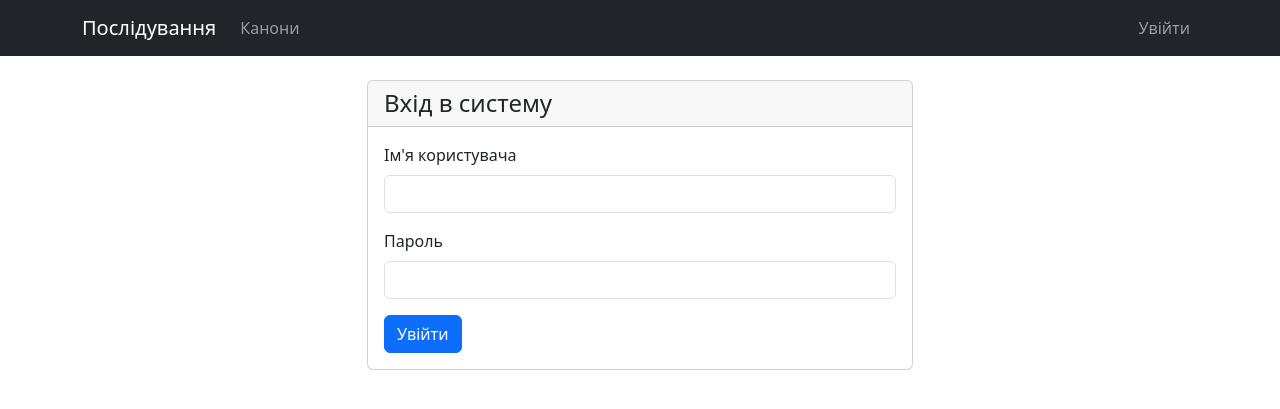
After one commit to erpike/church_charter, a Flask app: page /login in a window 1280 px wide. The commit adds this page. Shown: the top 409 px of the page. Run offline with Flask 3, Linux system fonts and the light colour scheme; parts of the project's set-up code (start-up, migrations or seed data) failed here and were passed over.

Commit message:
auth added

```diff
--- a/app.py
+++ b/app.py
@@ -1,5 +1,6 @@
 from flask import Flask
 
+from auth import init_auth
 from config import get_config
 from config.logging_config import setup_logging
 from routes import init_routes
@@ -15,6 +16,9 @@ def create_app(test_config=None):
     else:
         app.config.update(test_config)
 
+    # add session secret key
+    app.config["SECRET_KEY"] = "your-secret-key-here"
+
     # Setup logging
     logger = setup_logging(app)
 
@@ -27,6 +31,9 @@ def create_app(test_config=None):
         logger.error(f"Failed to initialize database: {e}")
         raise
 
+    # Initialize authentication
+    init_auth(app)
+
     # Initialize routes
     init_routes(app)
 
--- /dev/null
+++ b/auth.py
@@ -0,0 +1,72 @@
+from flask import Blueprint, flash, redirect, render_template, request, url_for
+from flask_login import (
+    LoginManager,
+    current_user,
+    login_required,
+    login_user,
+    logout_user,
+)
+
+from storages.database import db
+from storages.models import User
+
+# create Blueprint
+auth_bp = Blueprint("auth", __name__)
+
+
+def load_user(user_id):
+    with db:
+        return User.get_or_none(User.id == user_id)
+
+
+def init_auth(app):
+    """Initialize authentication for the application."""
+    # set up Flask-Login
+    login_manager = LoginManager()
+    login_manager.init_app(app)
+    login_manager.login_view = "auth.login"
+    login_manager.login_message = "Будь ласка, увійдіть для доступу до цієї сторінки."
+    login_manager.user_loader(load_user)
+
+    # Blueprint register
+    app.register_blueprint(auth_bp)
+
+    # create admin if he does not exist
+    with db:
+        if not User.select().where(User.username == "admin").exists():
+            admin = User(username="admin")
+            admin.set_password("admin_password")
+            admin.save()
+            app.logger.info("Admin user created")
+
+    return login_manager
+
+
+# auth routes
+@auth_bp.route("/login", methods=["GET", "POST"])
+def login():
+    if current_user.is_authenticated:
+        return redirect(url_for("index"))
+
+    if request.method == "POST":
+        username = request.form.get("username")
+        password = request.form.get("password")
+
+        with db:
+            user = User.get_or_none(User.username == username)
+
+        if user and user.check_password(password):
+            login_user(user)
+            next_page = request.args.get("next")
+            return redirect(next_page or url_for("index"))
+        else:
+            flash("Невірне ім'я користувача або пароль")
+
+    return render_template("login.html")
+
+
+@auth_bp.route("/logout")
+@login_required
+def logout():
+    logout_user()
+    return redirect(url_for("index"))
--- a/templates/base.html
+++ b/templates/base.html
@@ -10,6 +10,32 @@
     <nav class="navbar navbar-expand-lg navbar-dark bg-dark">
         <div class="container">
             <a class="navbar-brand" href="/">Послідування</a>
+            <button class="navbar-toggler" type="button" data-bs-toggle="collapse" data-bs-target="#navbarNav">
+                <span class="navbar-toggler-icon"></span>
+            </button>
+            <div class="collapse navbar-collapse" id="navbarNav">
+                <ul class="navbar-nav me-auto">
+                    <li class="nav-item">
+                        <a class="nav-link" href="{{ url_for('index') }}">Канони</a>
+                    </li>
+                    {% if current_user.is_authenticated %}
+                    <li class="nav-item">
+                        <a class="nav-link" href="{{ url_for('admin_dashboard') }}">Адмін-панель</a>
+                    </li>
+                    {% endif %}
+                </ul>
+                <ul class="navbar-nav">
+                    {% if current_user.is_authenticated %}
+                    <li class="nav-item">
+                        <a class="nav-link" href="{{ url_for('auth.logout') }}">Вийти</a>
+                    </li>
+                    {% else %}
+                    <li class="nav-item">
+                        <a class="nav-link" href="{{ url_for('auth.login') }}">Увійти</a>
+                    </li>
+                    {% endif %}
+                </ul>
+            </div>
         </div>
     </nav>
 
--- /dev/null
+++ b/templates/login.html
@@ -0,0 +1,36 @@
+{% extends "base.html" %}
+
+{% block title %}Вхід - Послідування{% endblock %}
+
+{% block content %}
+<div class="row justify-content-center">
+    <div class="col-md-6">
+        <div class="card">
+            <div class="card-header">
+                <h4 class="mb-0">Вхід в систему</h4>
+            </div>
+            <div class="card-body">
+                {% with messages = get_flashed_messages() %}
+                    {% if messages %}
+                        {% for message in messages %}
+                            <div class="alert alert-danger">{{ message }}</div>
+                        {% endfor %}
+                    {% endif %}
+                {% endwith %}
+
+                <form method="POST" action="{{ url_for('auth.login') }}">
+                    <div class="mb-3">
+                        <label for="username" class="form-label">Ім'я користувача</label>
+                        <input type="text" class="form-control" id="username" name="username" required>
+                    </div>
+                    <div class="mb-3">
+                        <label for="password" class="form-label">Пароль</label>
+                        <input type="password" class="form-control" id="password" name="password" required>
+                    </div>
+                    <button type="submit" class="btn btn-primary">Увійти</button>
+                </form>
+            </div>
+        </div>
+    </div>
+</div>
+{% endblock %}
```
Also changed, not shown: routes.py (+7 -0 lines), storages/models.py (+18 -0 lines), templates/admin/dashboard.html (added, +15 -0 lines), storages/migrations/003_create_users.py (added).
